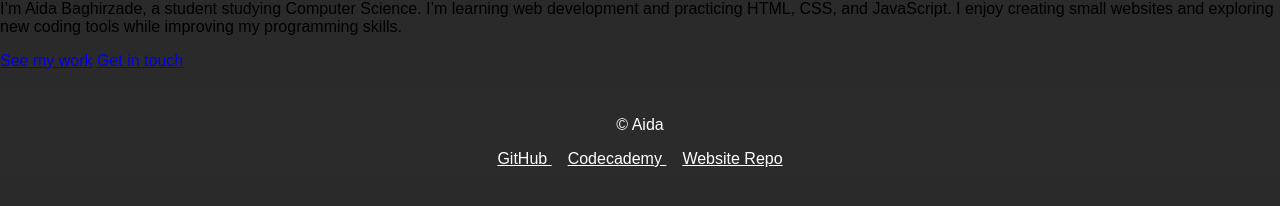
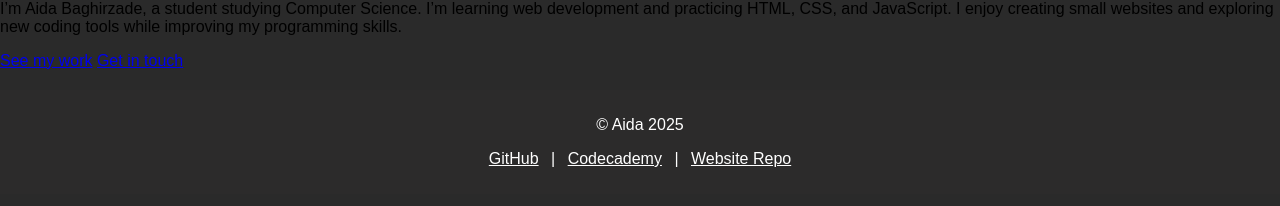
Before and after one commit to starr-5/newwebsite, a Jekyll site: the page built from projects.md, in a window 1280 px wide. Shown: the part 118-324 px from the top of the page. Built offline with Jekyll 4.4.1, drawn with Linux system fonts in a browser that asks for light colours.

```diff
--- a/_includes/footer.html
+++ b/_includes/footer.html
@@ -1,20 +1,10 @@
+
 <footer>
-  <p>© Aida</p>
+  <p>© Aida 2025</p>
 
-  <div class="social-icons">
-    <!-- GitHub -->
-    <a href="https://github.com/starr-5" target="_blank">
-      GitHub
-    </a>
-
-    <!-- Codecademy -->
-    <a href="https://www.codecademy.com/users/aidabaghirzade" target="_blank">
-      Codecademy
-    </a>
-
-    <!-- Website Repository -->
-    <a href="https://github.com/starr-5/newwebsite" target="_blank">
-      Website Repo
-    </a>
-  </div>
+  <p>
+    <a href="https://github.com/starr-5" target="_blank">GitHub</a> |
+    <a href="https://www.codecademy.com/users/aidabaghirzade" target="_blank">Codecademy</a> |
+    <a href="https://github.com/starr-5/newwebsite" target="_blank">Website Repo</a>
+  </p>
 </footer>
```
